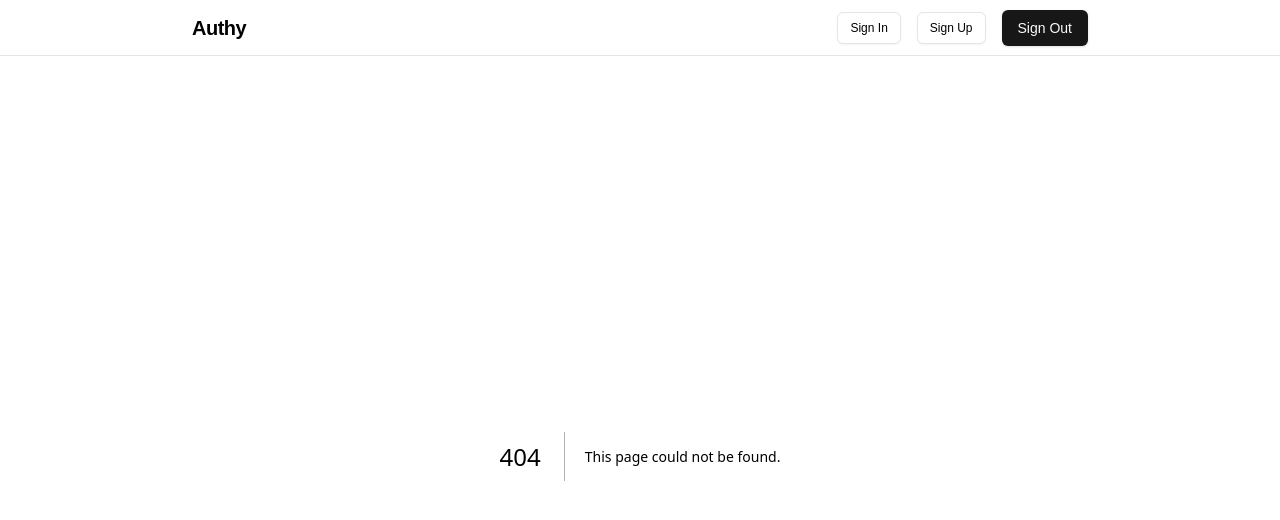
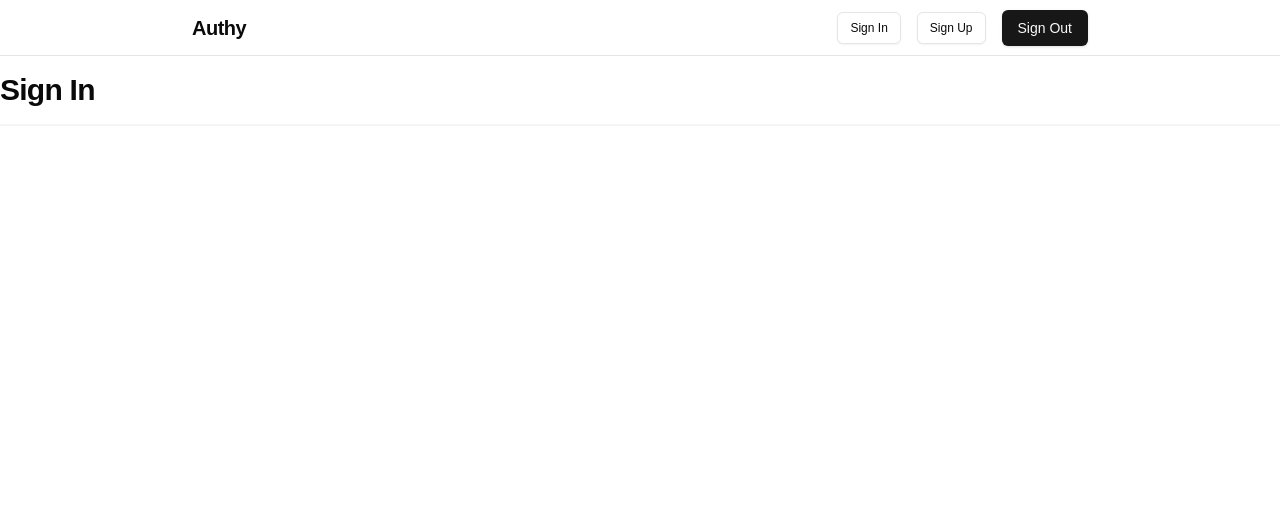
Before and after one commit to KennedyMungai/authjs-nodemailer, a Next.js app: page /profile in a window 1280 px wide. Before the commit this address had no page. Shown: the top 520 px of the page. Built offline with nearby package versions, Linux system fonts and the light colour scheme; no server answers; sample sign-in values are in the browser's storage; what next-safe-action would draw is missing.

Commit message:
Wrote the basic markup for the profile page

```diff
--- /dev/null
+++ b/src/app/profile/page.tsx
@@ -0,0 +1,16 @@
+import { protectServer } from "@/lib/session-hooks";
+
+const ProfilePage = async () => {
+  await protectServer();
+
+  return (
+    <main className="mt-4">
+      <div className="container mx-auto">
+        <h1 className="text-3xl font-bold tracking-tight">Sign In</h1>
+        <div className="my-4 h-0.5 bg-muted" />
+      </div>
+    </main>
+  );
+};
+
+export default ProfilePage;
```
